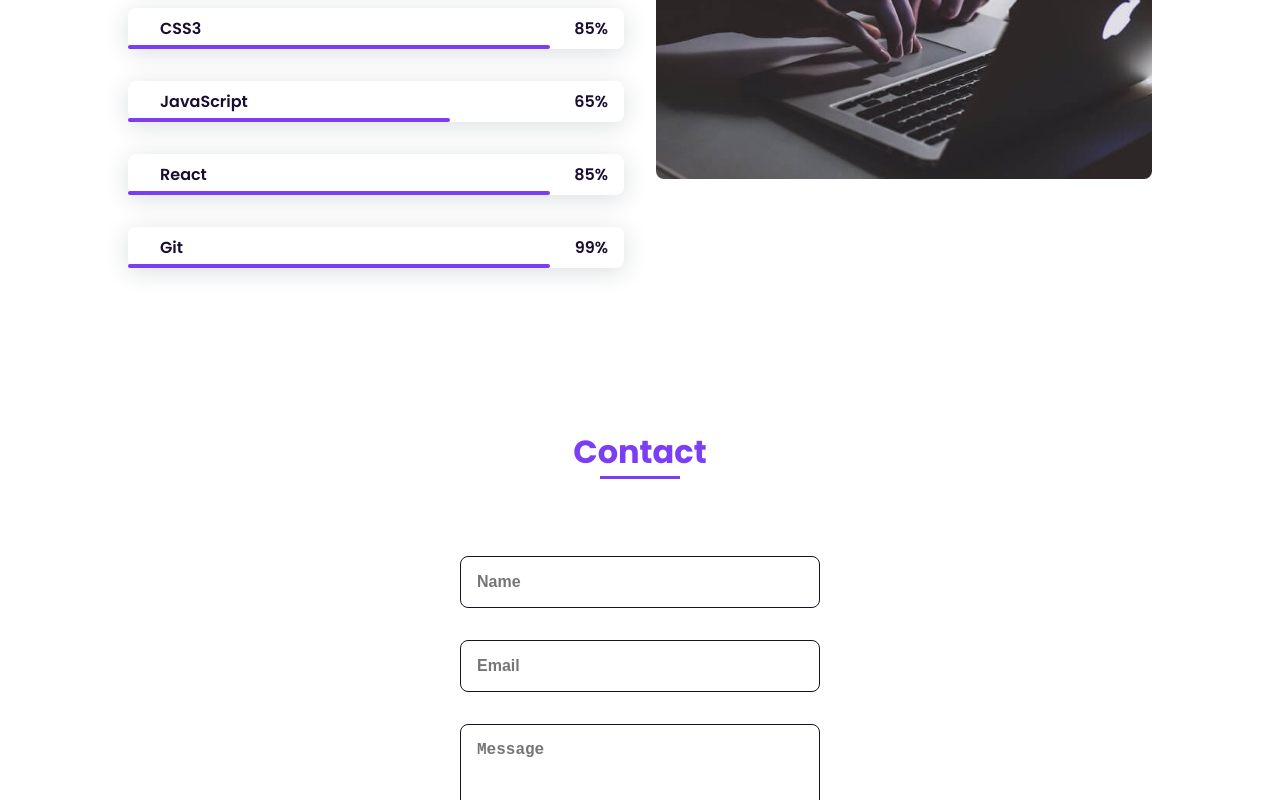
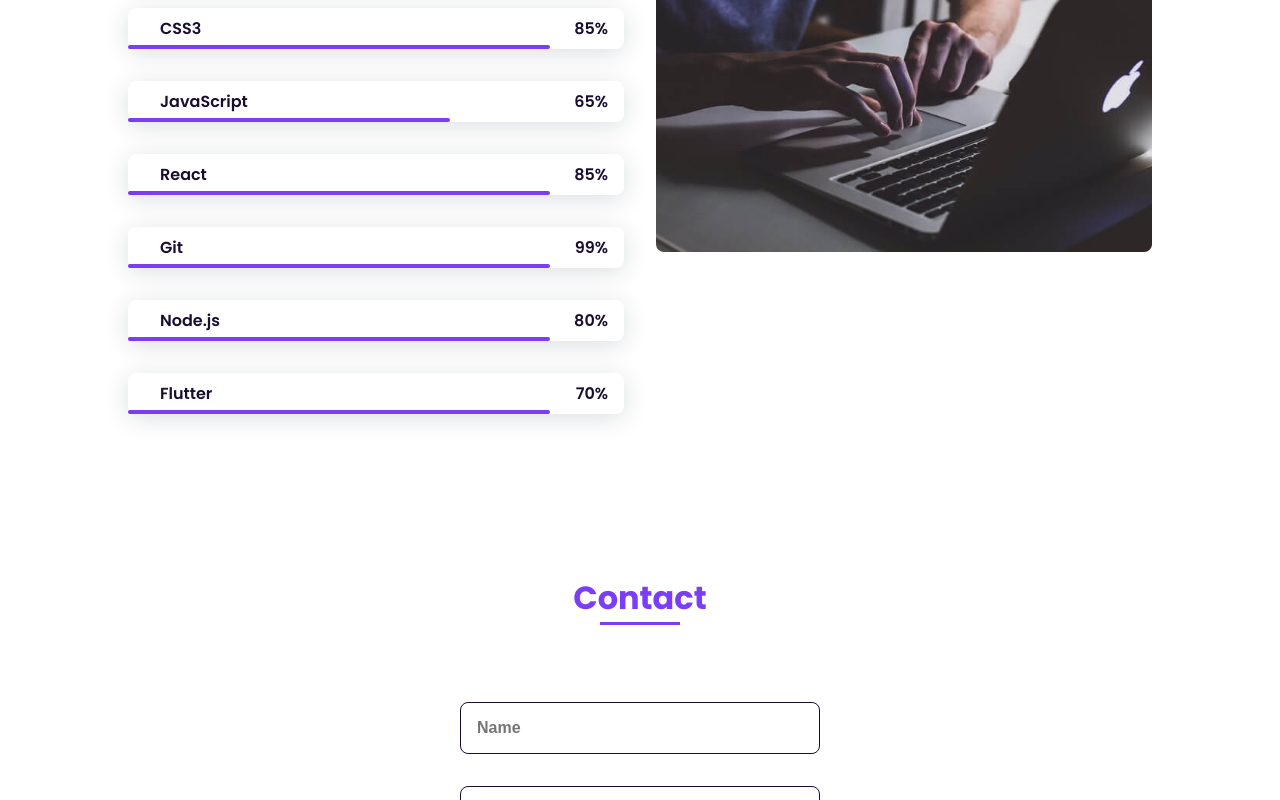
Before and after one commit to carlos45-dev/portfolio-website, a React (Vite) app: page / in a window 1280 px wide. Shown: the part 1533-2333 px from the top of the page. Built offline with nearby package versions, Linux system fonts and the light colour scheme.

Commit message:
Carlos skills

```diff
--- a/src/components/Skills.jsx
+++ b/src/components/Skills.jsx
@@ -43,6 +43,8 @@ const Skills = () => {
             { icon: "bx bxl-javascript", name: "JavaScript", bar: "skills__js", percent: "65%" },
             { icon: "bx bxs-paint", name: "React", bar: "skills__ux", percent: "85%" },
             { icon: "bx bxs-paint", name: "Git", bar: "skills__ux", percent: "99%" },
+            { icon: "bx bxs-paint", name: "Node.js", bar: "skills__ux", percent: "80%" },
+            { icon: "bx bxs-paint", name: "Flutter", bar: "skills__ux", percent: "70%" },
           ].map((skill, index) => (
             <motion.div
               className="skills__data"
```
